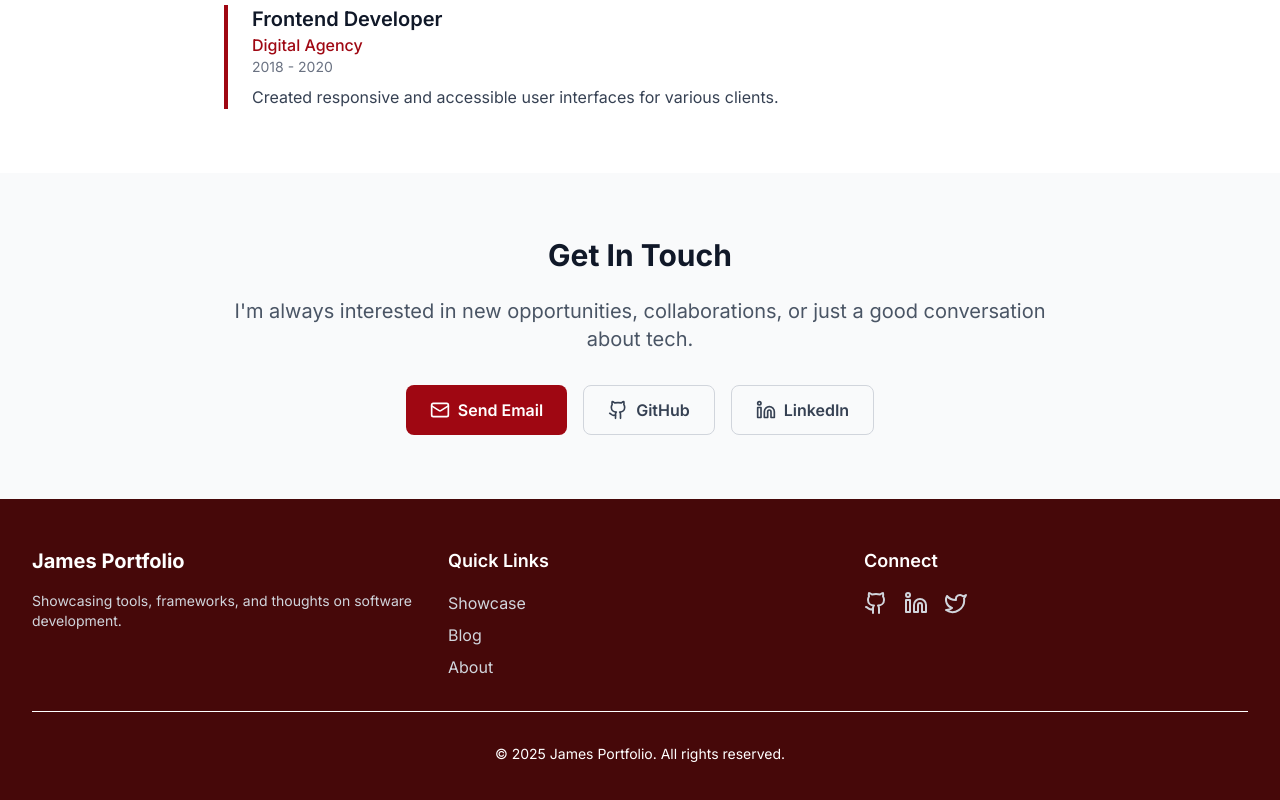
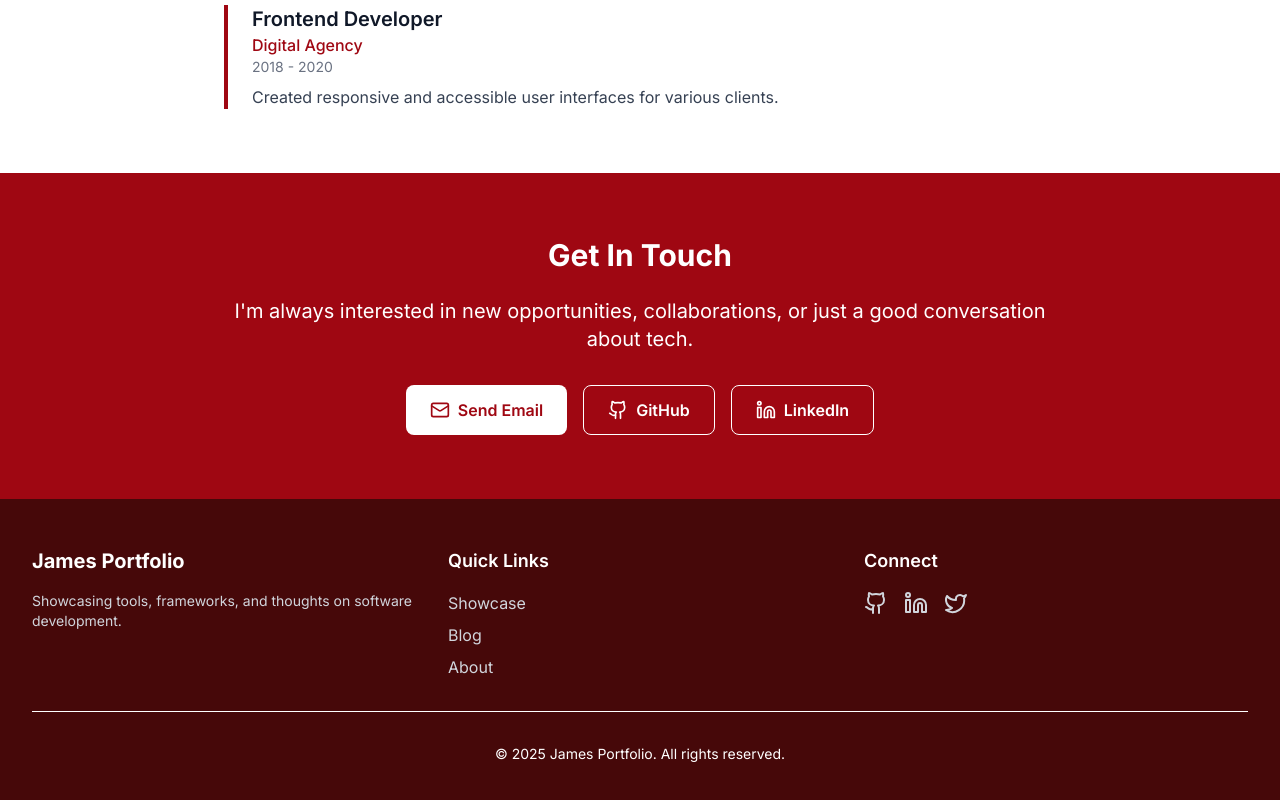
Before and after one commit to JamesPrescott/portfolio-site, a Next.js app: page /about in a window 1280 px wide. Shown: the part 1925-2725 px from the top of the page. Built offline with nearby package versions, Linux system fonts and the light colour scheme.

Commit message:
Updated get in touch section css

```diff
--- a/src/app/about/page.tsx
+++ b/src/app/about/page.tsx
@@ -134,17 +134,17 @@ export default function AboutPage() {
       </section>
 
       {/* Contact Section */}
-      <section className="py-16">
+      <section className="py-16 bg-red-800">
         <div className="max-w-4xl mx-auto px-4 sm:px-6 lg:px-8 text-center">
-          <h2 className="text-3xl font-bold text-gray-900 mb-6">Get In Touch</h2>
-          <p className="text-xl text-gray-600 mb-8">
+          <h2 className="text-3xl font-bold text-white mb-6">Get In Touch</h2>
+          <p className="text-xl text-white mb-8">
             I'm always interested in new opportunities, collaborations, or just a good conversation about tech.
           </p>
 
           <div className="flex flex-col sm:flex-row gap-4 justify-center">
             <a
               href="mailto:james@example.com"
-              className="inline-flex items-center px-6 py-3 bg-red-800 text-white font-semibold rounded-lg hover:bg-red-700 transition-colors"
+              className="inline-flex items-center px-6 py-3 bg-white text-red-800 font-semibold rounded-lg hover:bg-red-100 transition-colors"
             >
               <Mail size={20} className="mr-2" />
               Send Email
@@ -153,7 +153,7 @@ export default function AboutPage() {
               href="https://github.com"
               target="_blank"
               rel="noopener noreferrer"
-              className="inline-flex items-center px-6 py-3 border border-gray-300 text-gray-700 font-semibold rounded-lg hover:bg-gray-50 transition-colors"
+              className="inline-flex items-center px-6 py-3 border border-white text-white font-semibold rounded-lg hover:bg-white hover:text-red-800 transition-colors"
             >
               <Github size={20} className="mr-2" />
               GitHub
@@ -162,7 +162,7 @@ export default function AboutPage() {
               href="https://linkedin.com"
               target="_blank"
               rel="noopener noreferrer"
-              className="inline-flex items-center px-6 py-3 border border-gray-300 text-gray-700 font-semibold rounded-lg hover:bg-gray-50 transition-colors"
+              className="inline-flex items-center px-6 py-3 border border-white text-white font-semibold rounded-lg hover:bg-white hover:text-red-800 transition-colors"
             >
               <Linkedin size={20} className="mr-2" />
               LinkedIn
```
